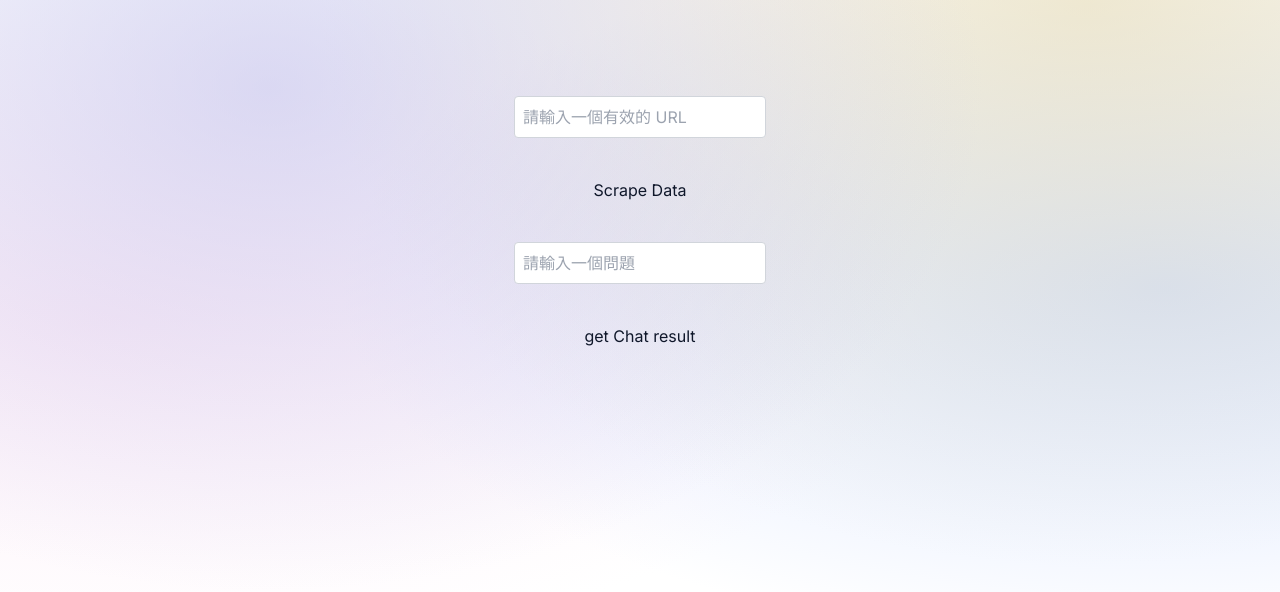
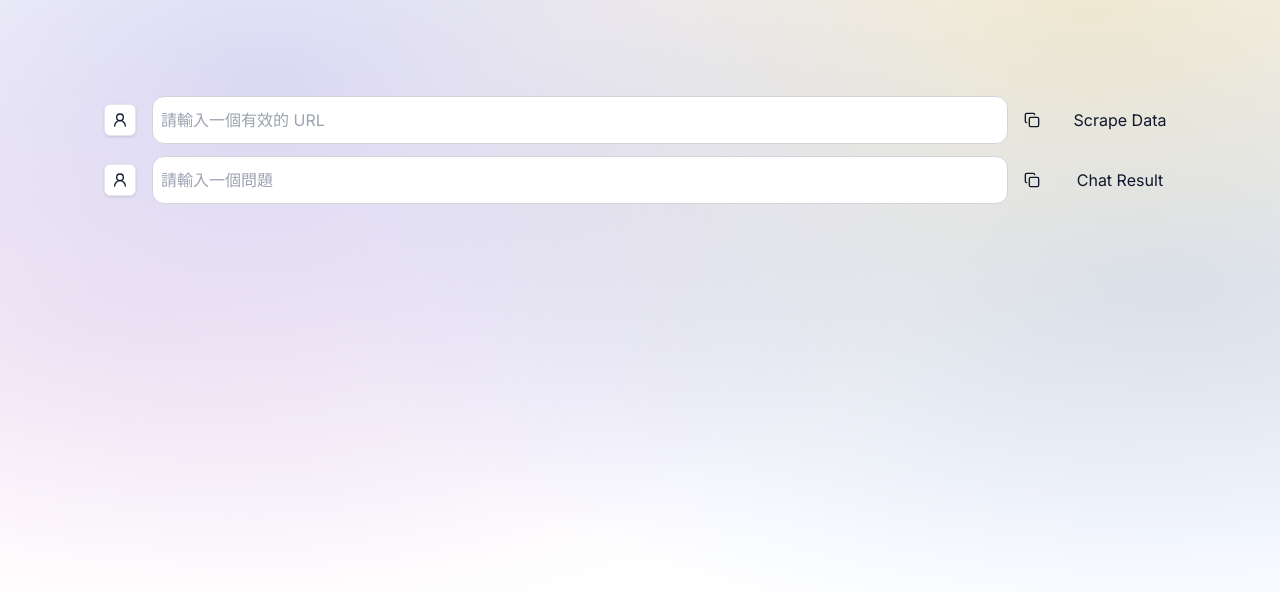
Before and after one commit to chungchihhan/llama_index_nextjs, a Next.js app: page /ScrapePage in a window 1280 px wide. Shown: the top 592 px of the page. Built offline with nearby package versions, Linux system fonts and the light colour scheme.

Commit message:
make the ScapePage ui prettier

```diff
--- a/src/app/ScrapePage/page.tsx
+++ b/src/app/ScrapePage/page.tsx
@@ -10,6 +10,11 @@ import {
 } from "react";
 // import Header from "@/app/components/header";
 // import ChatSection from "../components/chat-section";
+import { Button } from "@/app/components/ui/button";
+import { useCopyToClipboard } from "@/app/components/ui/chat/use-copy-to-clipboard";
+import ChatAnswer from "../components/ui/chat/chat-answer";
+import ChatAvatar from "@/app/components/ui/chat/chat-avatar";
+import { Copy, Check } from "lucide-react";
 
 export default function Home() {
   const [scrapedData, setScrapedData] = useState<any>(null);
@@ -18,6 +23,7 @@ export default function Home() {
   const [error, setError] = useState<string | null>(null);
   const [chatQuery, setChatQuery] = useState<string>("");
   const [chatanswer, setChatanswer] = useState<string>("");
+  const { isCopied, copyToClipboard } = useCopyToClipboard({ timeout: 2000 });
 
   const handleScrape = async () => {
     if (!url) {
@@ -105,26 +111,68 @@ export default function Home() {
   };
 
   return (
-    <main className="flex min-h-screen flex-col items-center gap-10 p-24 background-gradient">
+    <main className="flex min-h-screen flex-col gap-3 p-24 background-gradient">
       {/* <Header /> */}
       {/* <ChatSection /> */}
+      <div className="flex gap-2">
+        <div className="flex items-center p-2">
+          <ChatAvatar role="user" />
+        </div>
         <input
           type="text"
           value={url}
           onChange={(e) => setUrl(e.target.value)}
           placeholder="請輸入一個有效的 URL"
-        className="p-2 border border-gray-300 rounded"
+          className="p-2 border border-gray-300 rounded-xl flex-grow"
+          onKeyDown={(e) => {
+            if (e.key === "Enter") {
+              handleScrape();
+            }
+          }}
         />
-      <button onClick={handleScrape}>Scrape Data</button>
+        <Button
+          onClick={() => copyToClipboard(url)}
+          size="icon"
+          variant="ghost"
+          className="h-8 w-8 group-hover:opacity-100 self-center"
+        >
+          <Copy className="h-4 w-4" />
+        </Button>
+        <button className="min-w-32" onClick={handleScrape}>
+          Scrape Data
+        </button>
+      </div>
+      <div className="flex gap-2">
+        <div className="flex items-center p-2">
+          <ChatAvatar role="user" />
+        </div>
         <input
           type="text"
           value={chatQuery}
           onChange={(e) => setChatQuery(e.target.value)}
           placeholder="請輸入一個問題"
-        className="p-2 border border-gray-300 rounded"
+          className="p-2 border border-gray-300 rounded-xl flex-grow"
+          onKeyDown={(e) => {
+            if (e.key === "Enter") {
+              handleScrapeChat();
+            }
+          }}
         />
-      <button onClick={handleScrapeChat}>get Chat result</button>
-      <div>{chatanswer}</div>
+        <Button
+          onClick={() => copyToClipboard(chatQuery)}
+          size="icon"
+          variant="ghost"
+          className="h-8 w-8 group-hover:opacity-100 self-center"
+        >
+          <Copy className="h-4 w-4" />
+        </Button>
+        <button className="min-w-32" onClick={handleScrapeChat}>
+          Chat Result
+        </button>
+      </div>
+      <div className="pl-2">
+        {chatanswer && <ChatAnswer chatAnswer={chatanswer} role="chatbot" />}
+      </div>
       {isLoading && <p>Loading...</p>}
       {error && <p className="text-red-500">{error}</p>}
       {scrapedData && (
--- /dev/null
+++ b/src/app/components/ui/chat/chat-answer.tsx
@@ -0,0 +1,40 @@
+import React from "react";
+import { Copy, Check } from "lucide-react";
+import ChatAvatar from "./chat-avatar";
+import Markdown from "./markdown";
+import { Button } from "../button";
+import { useCopyToClipboard } from "./use-copy-to-clipboard";
+
+// 假定 ChatAnswer 接受 chatAnswer 內容和角色作為 props
+export default function ChatAnswer({
+  chatAnswer,
+  role,
+}: {
+  chatAnswer: string;
+  role: string;
+}) {
+  const { isCopied, copyToClipboard } = useCopyToClipboard({ timeout: 2000 });
+
+  return (
+    <div className="flex items-start gap-4 pr-5 pt-5">
+      <ChatAvatar role={role} />
+      <div className="group flex flex-1 justify-between gap-2">
+        <div className="flex-1">
+          <Markdown content={chatAnswer} />
+        </div>
+        <Button
+          onClick={() => copyToClipboard(chatAnswer)}
+          size="icon"
+          variant="ghost"
+          className="h-8 w-8 opacity-0 group-hover:opacity-100"
+        >
+          {isCopied ? (
+            <Check className="h-4 w-4" />
+          ) : (
+            <Copy className="h-4 w-4" />
+          )}
+        </Button>
+      </div>
+    </div>
+  );
+}
```
Lines whose indentation alone changed are shown as unchanged.
